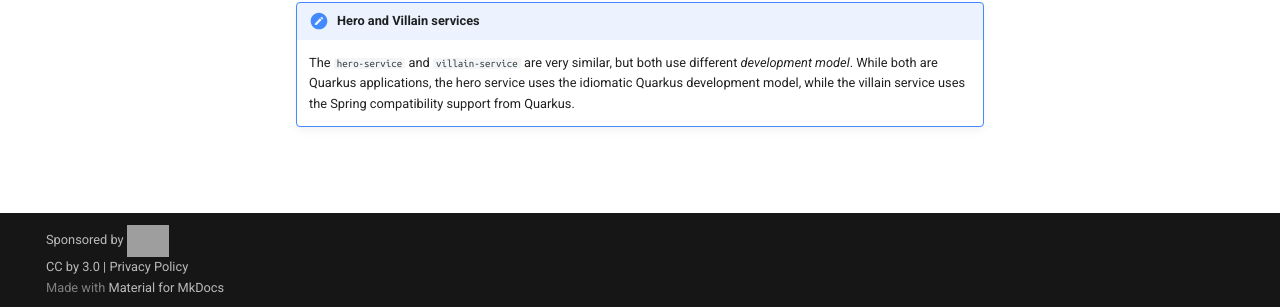
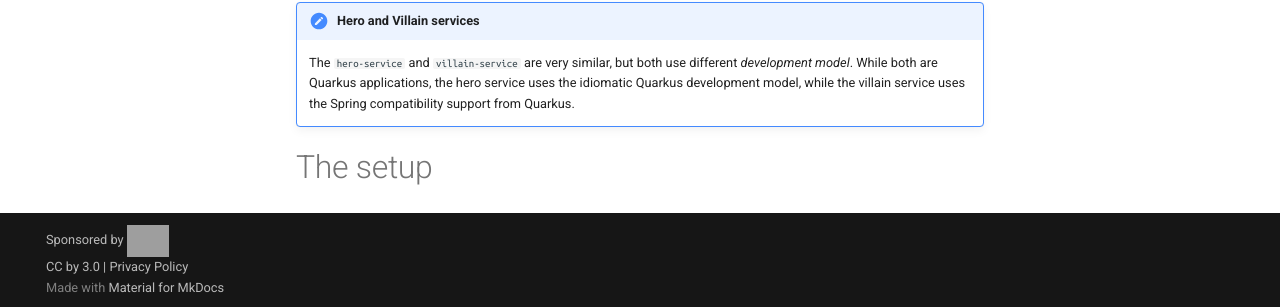
Before and after one commit to cescoffier/quarkus-openshift-workshop, an MkDocs documentation site: the page built from docs/docs/index.md, in a window 1280 px wide and 1195 px high. Shown: the part 885-1192 px from the top of the window. Built offline with MkDocs 1.6.1 and Material for MkDocs 9.7.7, drawn with Linux system fonts in a browser that asks for light colours; comment, search, counter and statistics services are not loaded; the version menu is left out; grey boxes are pictures that could not be loaded.

Commit message:
Some edits

```diff
--- a/docs/docs/index.md
+++ b/docs/docs/index.md
@@ -23,3 +23,7 @@ The application that is developed in thie workshop is composed of four independe
 
 !!! note "Hero and Villain services"
     The `hero-service` and `villain-service` are very similar, but both use different _development model_. While both are Quarkus applications, the hero service uses the idiomatic Quarkus development model, while the villain service uses the Spring compatibility support from Quarkus.
+
+# The setup
+
+[//]: # (Add devspaces)
```
